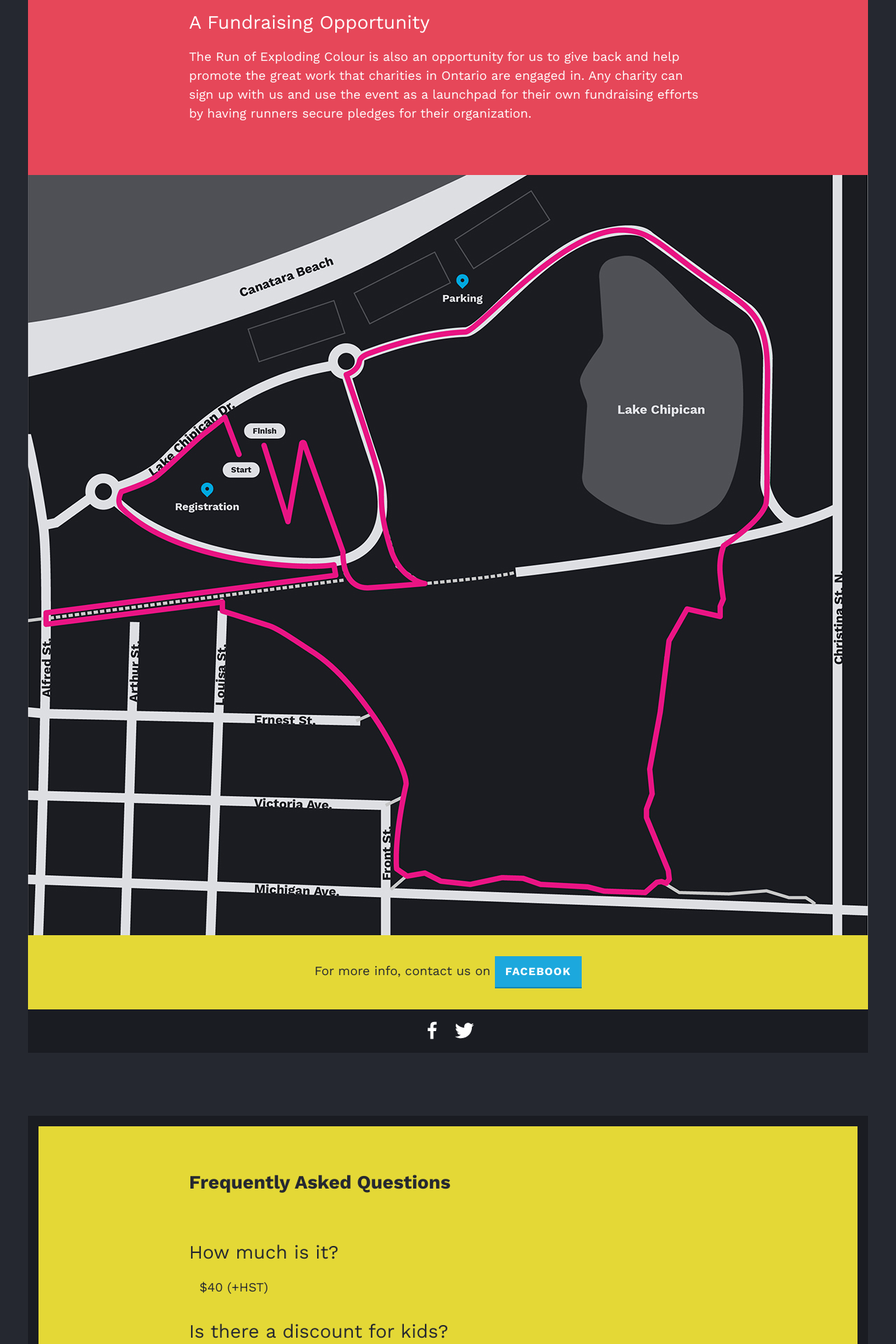
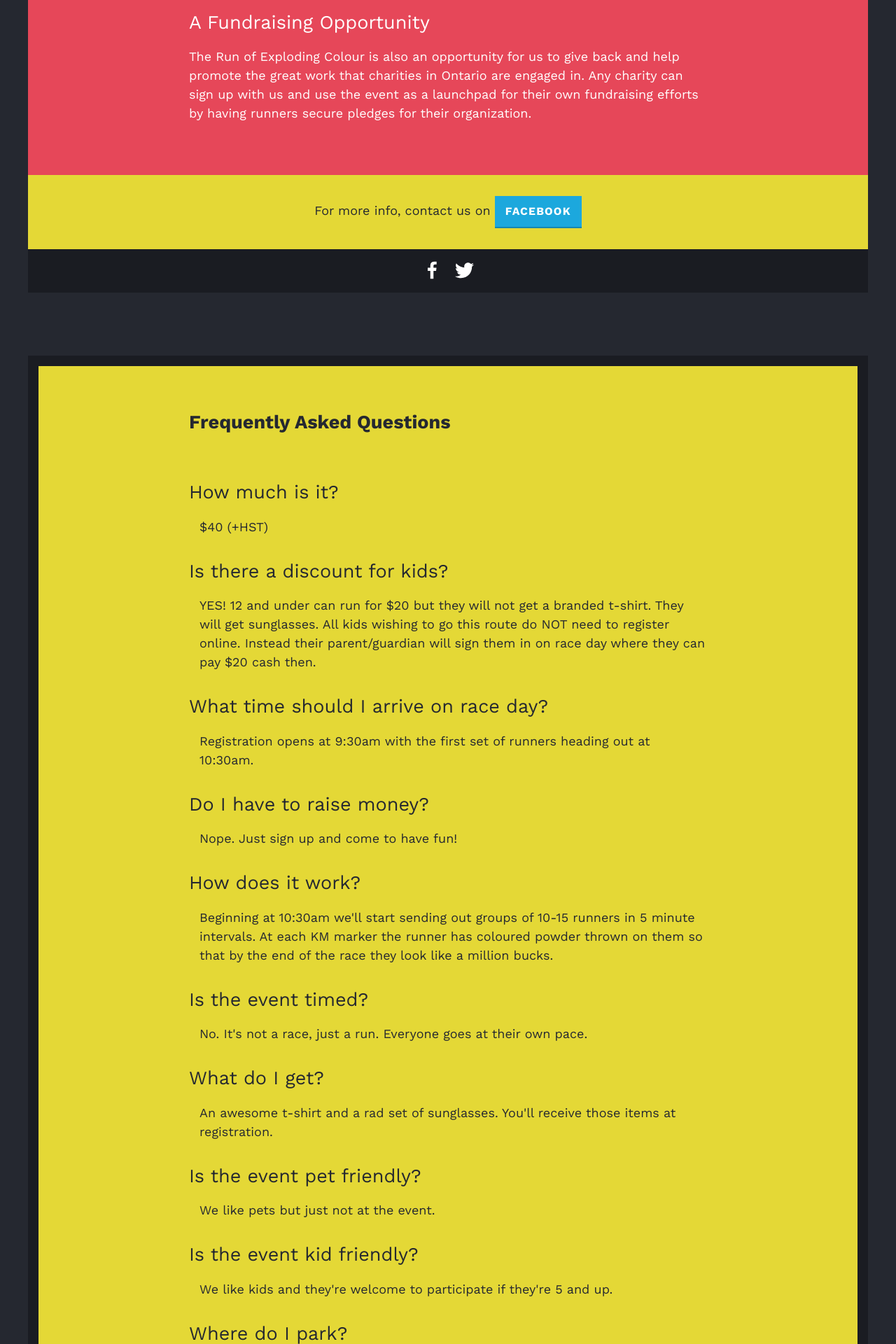
Before and after one commit to storyboardinc/exploding-colour, a Jekyll site: the page built from index.html, in a window 1280 px wide. Shown: the part 1443-3363 px from the top of the page at 70% size. Built offline with Jekyll 4.4.1, drawn with Linux system fonts in a browser that asks for light colours.

Commit message:
Removing old map

```diff
--- a/_layouts/default.html
+++ b/_layouts/default.html
@@ -41,7 +41,7 @@
           <p>The Run of Exploding Colour is also an opportunity for us to give back and help promote the great work that charities in Ontario are engaged in. Any charity can sign up with us and use the event as a launchpad for their own fundraising efforts by having runners secure pledges for their organization.</p>
         </div>
 
-        <img src="{{ site.baseurl }}/img/trec-sarnia-map-2017.jpg" alt="Run Map">
+        <!--<img src="{{ site.baseurl }}/img/trec-sarnia-map-2017.jpg" alt="Run Map">-->
 
       </div>
 
```
